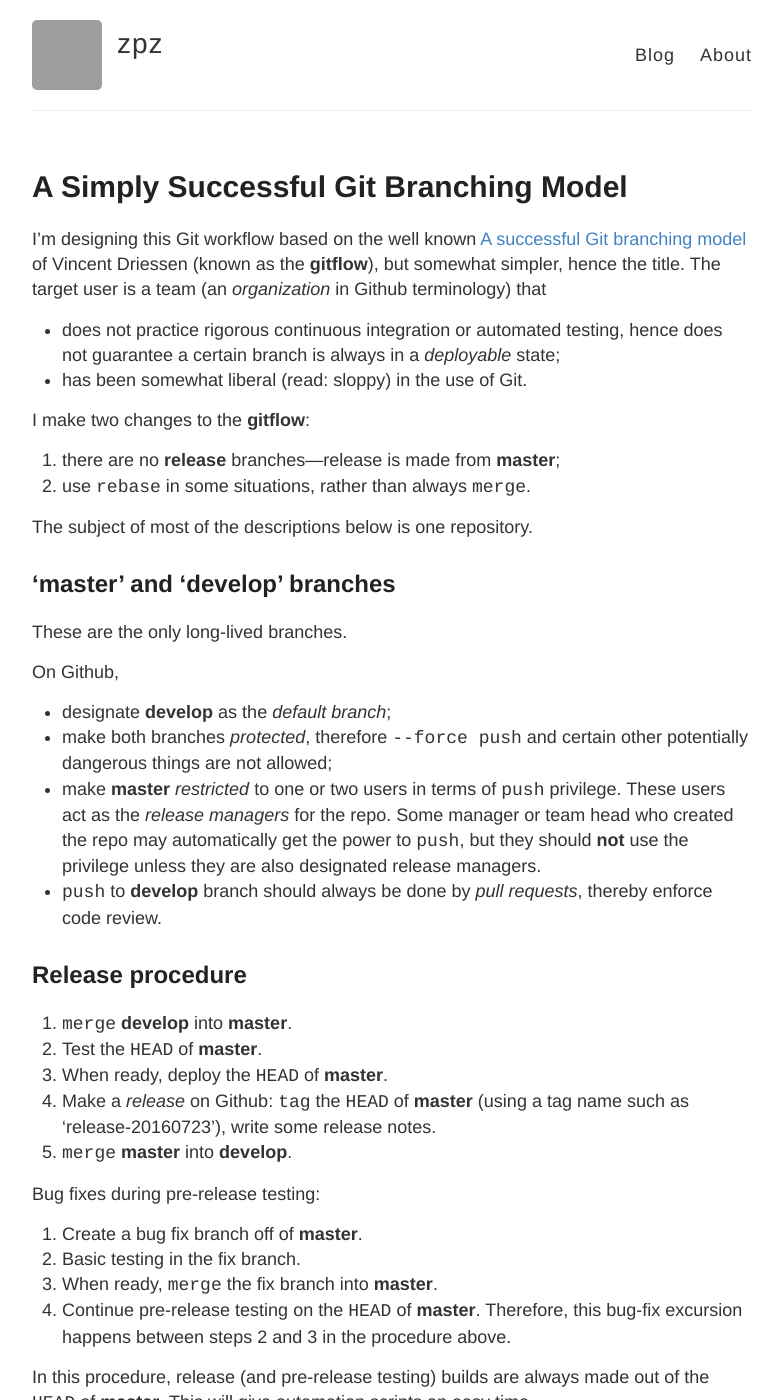
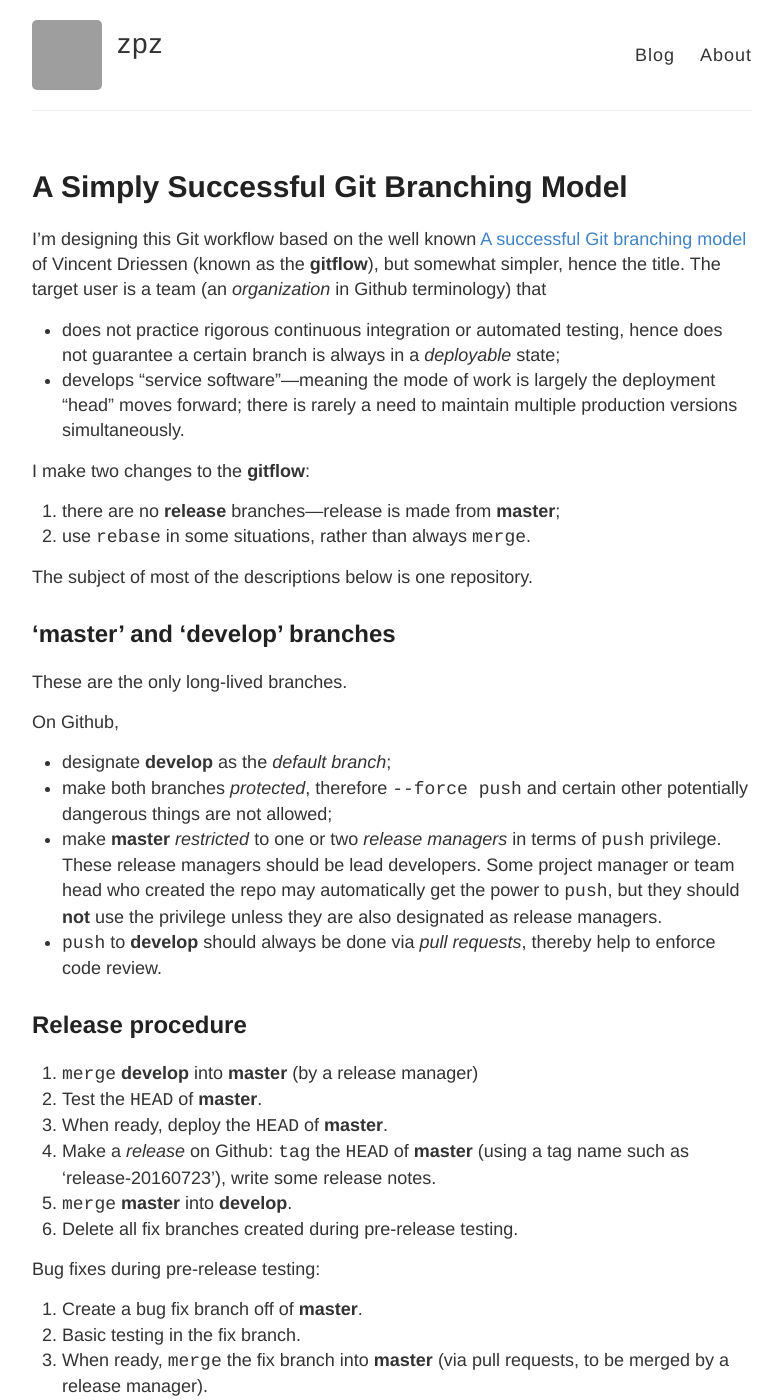
Before and after one commit to zpz/zpz.github.io, a Jekyll site: the page built from _posts/2016-07-21-a-simply-successful-git-branching-model.md, in a window 1280 px wide and 1400 px high. Shown: the whole window, without its empty margins (248-1030 px from the left). Built offline with Jekyll 4.4.1, drawn with Linux system fonts in a browser that asks for light colours; some of the changed text lies outside the part shown; grey boxes are pictures that could not be loaded.

Commit message:
use pull requests

````diff
--- a/_posts/2016-07-21-a-simply-successful-git-branching-model.md
+++ b/_posts/2016-07-21-a-simply-successful-git-branching-model.md
@@ -7,7 +7,7 @@
 [A successful Git branching model](http://nvie.com/posts/a-successful-git-branching-model/) of Vincent Driessen (known as the **gitflow**), but somewhat simpler, hence the title. The target user is a team (an *organization* in Github terminology) that
 
 - does not practice rigorous continuous integration or automated testing, hence does not guarantee a certain branch is always in a *deployable* state;
-- has been somewhat liberal (read: sloppy) in the use of Git.
+- develops "service software"---meaning the mode of work is largely the deployment "head" moves forward; there is rarely a need to maintain multiple production versions simultaneously.
 
 I make two changes to the **gitflow**:
 
@@ -24,22 +24,23 @@
 
 - designate **develop** as the *default branch*;
 - make both branches *protected*, therefore `--force push` and certain other potentially dangerous things are not allowed;
-- make **master** *restricted* to one or two users in terms of `push` privilege. These users act as the *release managers* for the repo. Some manager or team head who created the repo may automatically get the power to `push`, but they should **not** use the privilege unless they are also designated release managers.
-- `push` to **develop** branch should always be done by *pull requests*, thereby enforce code review.
+- make **master** *restricted* to one or two *release managers* in terms of `push` privilege. These release managers should be lead developers. Some project manager or team head who created the repo may automatically get the power to `push`, but they should **not** use the privilege unless they are also designated as release managers.
+- `push` to **develop** should always be done via *pull requests*, thereby help to enforce code review.
 
 ## Release procedure
 
-1. `merge` **develop** into **master**.
+1. `merge` **develop** into **master** (by a release manager)
 2. Test the `HEAD` of **master**.
 3. When ready, deploy the `HEAD` of **master**.
 4. Make a *release* on Github: `tag` the `HEAD` of **master** (using a tag name such as 'release-20160723'), write some release notes.
 5. `merge` **master** into **develop**.
+6. Delete all fix branches created during pre-release testing.
 
 Bug fixes during pre-release testing:
 
 1. Create a bug fix branch off of **master**.
 2. Basic testing in the fix branch.
-3. When ready, `merge` the fix branch into **master**.
+3. When ready, `merge` the fix branch into **master** (via pull requests, to be merged by a release manager).
 4. Continue pre-release testing on the `HEAD` of **master**. Therefore, this bug-fix excursion happens between steps 2 and 3 in the procedure above.
 
 In this procedure, release (and pre-release testing) builds are always made out of the `HEAD` of **master**. This will give automation scripts an easy time.
@@ -97,14 +100,7 @@
 
    First, integrate **develop** into **feature-a** as described above.
 
-   Then, integrate **feature-a** into **develop**:
-
-   ```
-   git checkout develop
-   git pull    # this should show "Already up-to-date."
-   git merge feature-a [--no-ff]
-   git push
-   ```
+   Then, go to Github online and create a **pull request** to merge **feature-a** into **develop**.
 
 6. Once **feature-a** has been integrated into **develop**, and you're done with the branch for good or for a indefinite period of time, delete branch **feature-a** both on your local machine and on Github.
 
````
Also changed, not shown: other parts of _posts/2016-07-21-a-simply-successful-git-branching-model.md (+3 -1 lines).
